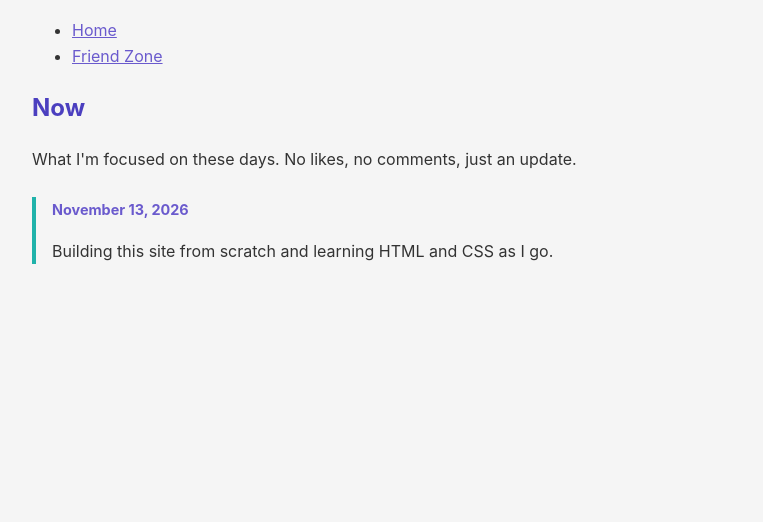
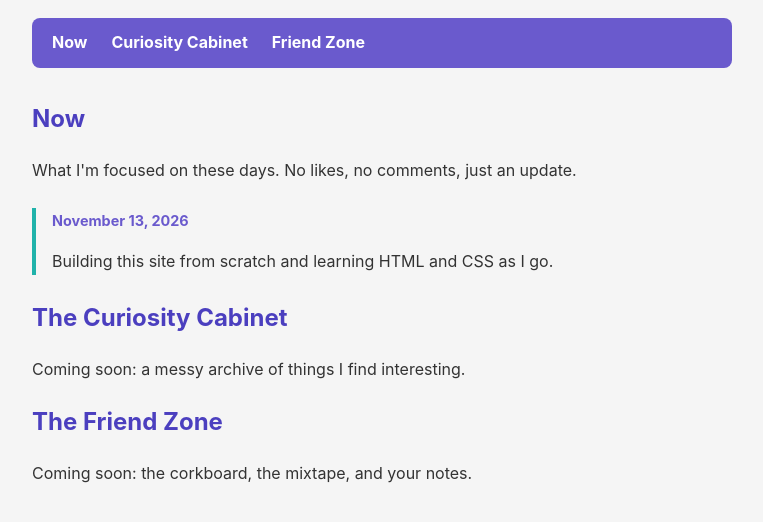
Before and after one commit to semperty/semperty.github.io, a plain HTML site: page index.html in a window 1280 px wide. Shown: the part 108-630 px from the top of the page, without its empty margins (258-1021 px from the left). Drawn offline with Linux system fonts and the light colour scheme.

```diff
--- a/index.html
+++ b/index.html
@@ -4,31 +4,43 @@
     <meta charset="UTF-8">
     <meta name="viewport" content="width=device-width, initial-scale=1.0">
     <title>My Corner of the Internet</title>
-    <!-- We will use this link to add styles later -->
     <link rel="stylesheet" href="style.css">
 </head>
 <body>
 
     <header>
         <h1>Welcome to My Corner</h1>
-                <nav>
+        <nav>
             <ul>
-                <li><a href="index.html" class="active">Home</a></li>
-                <li><a href="friendzone.html">Friend Zone</a></li>
+                <li><a href="#now">Now</a></li>
+                <li><a href="#cabinet">Curiosity Cabinet</a></li>
+                <li><a href="#friendzone">Friend Zone</a></li>
             </ul>
         </nav>
     </header>
 
-        <main>
-        <section class="now">
+    <main>
+
+        <section id="now">
             <h2>Now</h2>
-            <p class="now-intro">What I'm focused on these days. No likes, no comments, just an update.</p>
+            <p>What I'm focused on these days. No likes, no comments, just an update.</p>
 
             <article class="now-entry">
                 <time datetime="2026-11-13">November 13, 2026</time>
                 <p>Building this site from scratch and learning HTML and CSS as I go.</p>
             </article>
         </section>
+
+        <section id="cabinet">
+            <h2>The Curiosity Cabinet</h2>
+            <p>Coming soon: a messy archive of things I find interesting.</p>
+        </section>
+
+        <section id="friendzone">
+            <h2>The Friend Zone</h2>
+            <p>Coming soon: the corkboard, the mixtape, and your notes.</p>
+        </section>
+
     </main>
 
 </body>
--- a/style.css
+++ b/style.css
@@ -24,6 +24,34 @@ h1, h2 { color: var(--title); }
 a { color: var(--primary); }
 a:hover { color: var(--secondary); }
 
+/* ---------- Navbar ---------- */
+nav {
+  background: var(--primary);
+  padding: 0.75rem 1.25rem;
+  border-radius: 8px;
+  margin-bottom: 2rem;
+}
+
+nav ul {
+  list-style: none;
+  display: flex;
+  gap: 1.5rem;
+  margin: 0;
+  padding: 0;
+}
+
+nav a {
+  color: white;
+  text-decoration: none;
+  font-weight: bold;
+}
+
+nav a:hover,
+nav a.active {
+  color: var(--accent-light);
+}
+
+/* ---------- /now section ---------- */
 .now-entry {
   border-left: 4px solid var(--accent-muted);
   padding-left: 1rem;
```
